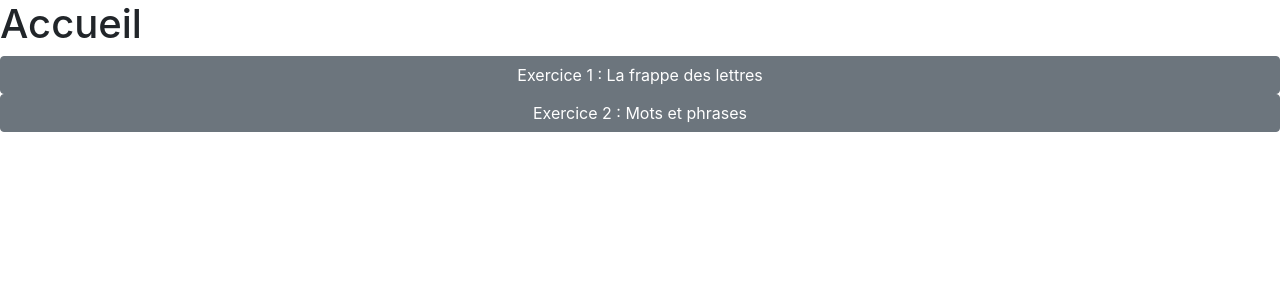
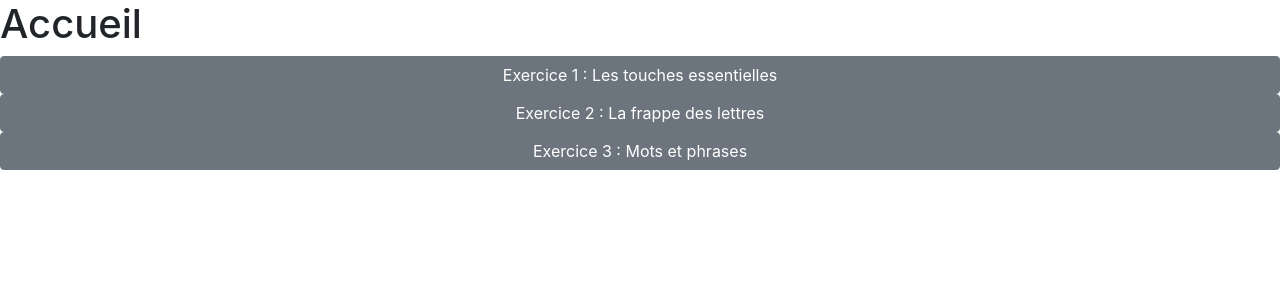
Before and after one commit to digital4better/cookeys, a Vue app: page / in a window 1280 px wide. Shown: the top 300 px of the page. Built offline with nearby package versions, Linux system fonts and the light colour scheme.

Commit message:
home page buttons

```diff
--- a/src/components/accueil.vue
+++ b/src/components/accueil.vue
@@ -4,8 +4,9 @@
       <header class="header">
         <h1>Accueil</h1>
       </header>
-      <router-link to="/key_exercise" tag="b-button">Exercice 1 : La frappe des lettres</router-link>
-      <router-link to="/word_exercise" tag="b-button">Exercice 2 : Mots et phrases</router-link>
+      <router-link to="/key_exercise" tag="b-button">Exercice 1 : Les touches essentielles</router-link>
+      <router-link to="/letter_exercise" tag="b-button">Exercice 2 : La frappe des lettres</router-link>
+      <router-link to="/word_exercise" tag="b-button">Exercice 3 : Mots et phrases</router-link>
     </section>
   </div>
 </template>
```
